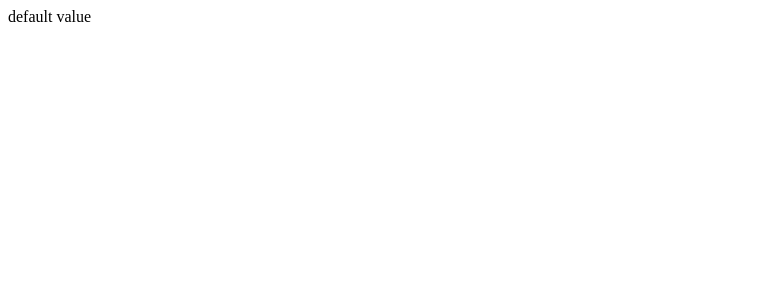
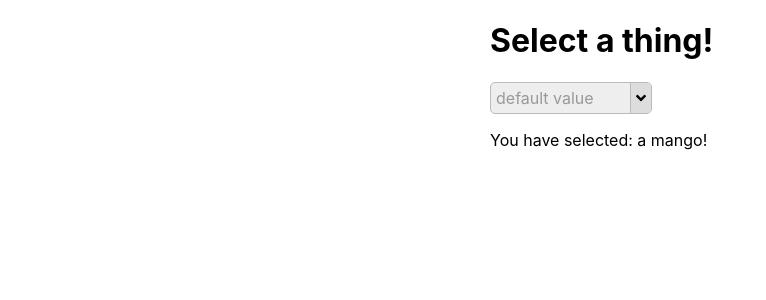
Before and after one commit to lastres0rt/yet-another-single-select, a React (Create React App) app: page / in a window 1280 px wide. Shown: the top 300 px of the page, without its empty margins (0-766 px from the left). Built offline with nearby package versions, Linux system fonts and the light colour scheme.

Commit message:
style SimpleSelect component

```diff
--- a/package.json
+++ b/package.json
@@ -3,6 +3,9 @@
   "version": "0.1.0",
   "private": true,
   "dependencies": {
+    "@fortawesome/fontawesome-svg-core": "^1.2.30",
+    "@fortawesome/free-solid-svg-icons": "^5.14.0",
+    "@fortawesome/react-fontawesome": "^0.1.11",
     "@testing-library/jest-dom": "^4.2.4",
     "@testing-library/react": "^9.5.0",
     "@testing-library/user-event": "^7.2.1",
--- a/src/App.js
+++ b/src/App.js
@@ -29,7 +29,9 @@ function App() {
 
   return (
     <>
+      <h1>Select a thing!</h1>
       <SimpleSelect select={select} />
+      <p>You have selected: a mango!</p>
     </>
   )
 }
--- /dev/null
+++ b/src/SimpleSelect.css
@@ -0,0 +1,41 @@
+.SimpleSelect-header {
+    width: 160px;
+    border-radius: 5px;
+    border: #BBB 1px solid;
+    background-color: #EEE;
+    overflow: hidden;
+}
+
+.default-text {
+    color: #999;
+    padding: 5px;
+    float: left;
+    display:inline-block;
+}
+
+.SimpleSelect-list {
+    z-index: 100;
+    position: absolute;
+}
+
+.SimpleSelect-selector {
+    width: 126px;
+    background-color: #EEE;
+    padding: 5px;
+    margin: 0px 5px;
+    position: relative;
+}
+
+.SimpleSelect-selector:hover {
+    background-color: #DDD;
+    cursor: pointer;
+}
+
+
+.FontAwesomeIcon {
+    float: right;
+    background-color: #DDD;
+    display:inline-block;
+    padding: 5px;
+    border-left: #BBB 1px solid;
+}
--- a/src/SimpleSelect.js
+++ b/src/SimpleSelect.js
@@ -1,5 +1,8 @@
 import React, {useState} from 'react'
+import {FontAwesomeIcon} from '@fortawesome/react-fontawesome';
+import { faAngleUp, faAngleDown } from '@fortawesome/free-solid-svg-icons'
 import Select from './Select'
+import './SimpleSelect.css'
 
 export default function SimpleSelect({select}) {
     const [isOpen, setIsOpen] = useState(false);
@@ -12,13 +15,23 @@ export default function SimpleSelect({select}) {
     }
 
     return (
-        <div>
-        <div onClick={toggling}>{selected}</div>
+        <div className="SimpleSelect">
+        <div className="SimpleSelect-header" onClick={toggling}>
+            <div className="default-text">
+                {selected}
+            </div>
+            <div className="FontAwesomeIcon">{isOpen
+                ? <FontAwesomeIcon icon={faAngleUp} size="1x" />
+                : <FontAwesomeIcon icon={faAngleDown} size="1x" />}
+            </div>
+        </div>
         {isOpen && (select.map(select => {
-            return <div onClick={onOptionClicked(select.name)}>
+            return <div className="SimpleSelect-selector"
+                        onClick={onOptionClicked(select.name)}>
                     <Select key={select.id} select = {select.name} />
                 </div>
-            }))
+            })
+            )
         }
         </div>
     )
--- a/src/index.css
+++ b/src/index.css
@@ -1,5 +1,6 @@
 body {
-  margin: 0;
+  max-width: 300px;
+  margin: auto;
   font-family: -apple-system, BlinkMacSystemFont, 'Segoe UI', 'Roboto', 'Oxygen',
     'Ubuntu', 'Cantarell', 'Fira Sans', 'Droid Sans', 'Helvetica Neue',
     sans-serif;
--- a/src/index.js
+++ b/src/index.js
@@ -1,6 +1,6 @@
 import React from 'react';
 import ReactDOM from 'react-dom';
-// import './index.css';
+import './index.css';
 import App from './App';
 // import * as serviceWorker from './serviceWorker';
 
```
Also changed, not shown: 1 other file (tests, documents, lock files or other folders).
